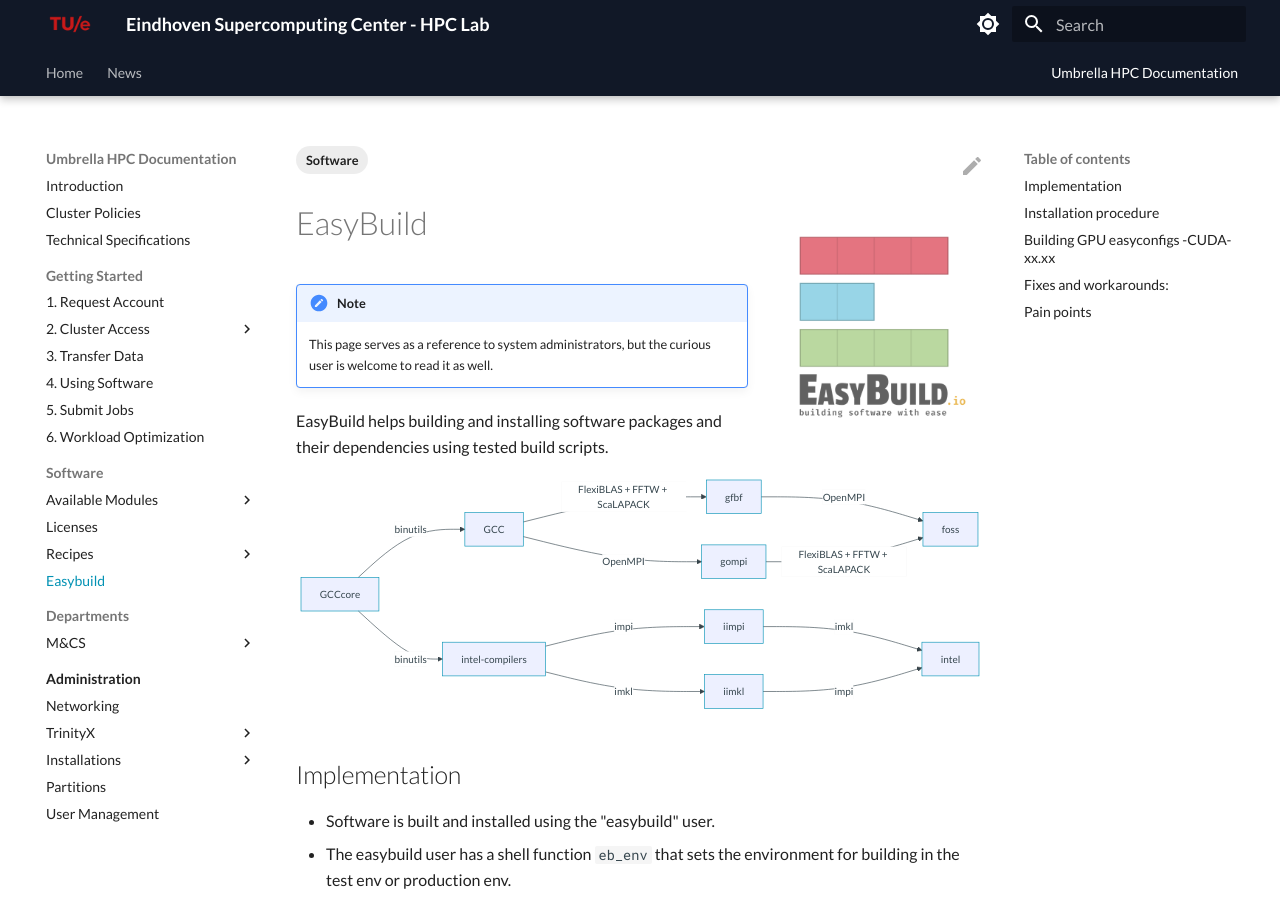
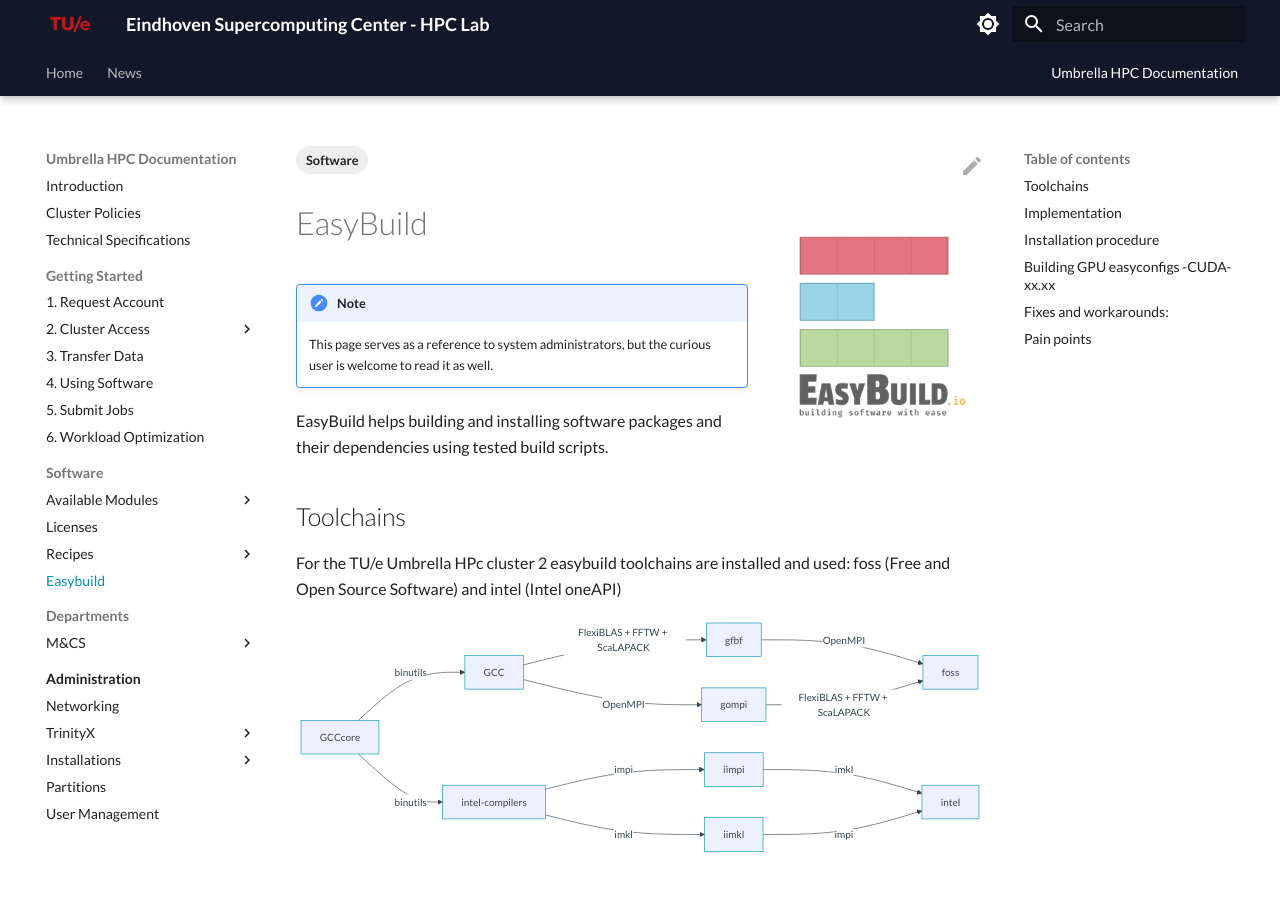
Before and after one commit to gferhpc/supercomputing.tue.nl, an MkDocs documentation site: the page built from pages/documentation/software/easybuild.md, in a window 1280 px wide and 900 px high. Built offline with MkDocs 1.6.1 and Material for MkDocs 9.7.7, drawn with Linux system fonts in a browser that asks for light colours.

Commit message:
Update easybuild.md

````diff
--- a/pages/documentation/software/easybuild.md
+++ b/pages/documentation/software/easybuild.md
@@ -9,6 +9,10 @@
 
 EasyBuild helps building and installing software packages and their
 dependencies using tested build scripts.
+
+## Toolchains
+
+For the TU/e Umbrella HPc cluster 2 easybuild toolchains are installed and used: foss (Free and Open Source Software) and intel (Intel oneAPI)
 
 ```mermaid
 graph LR
````
